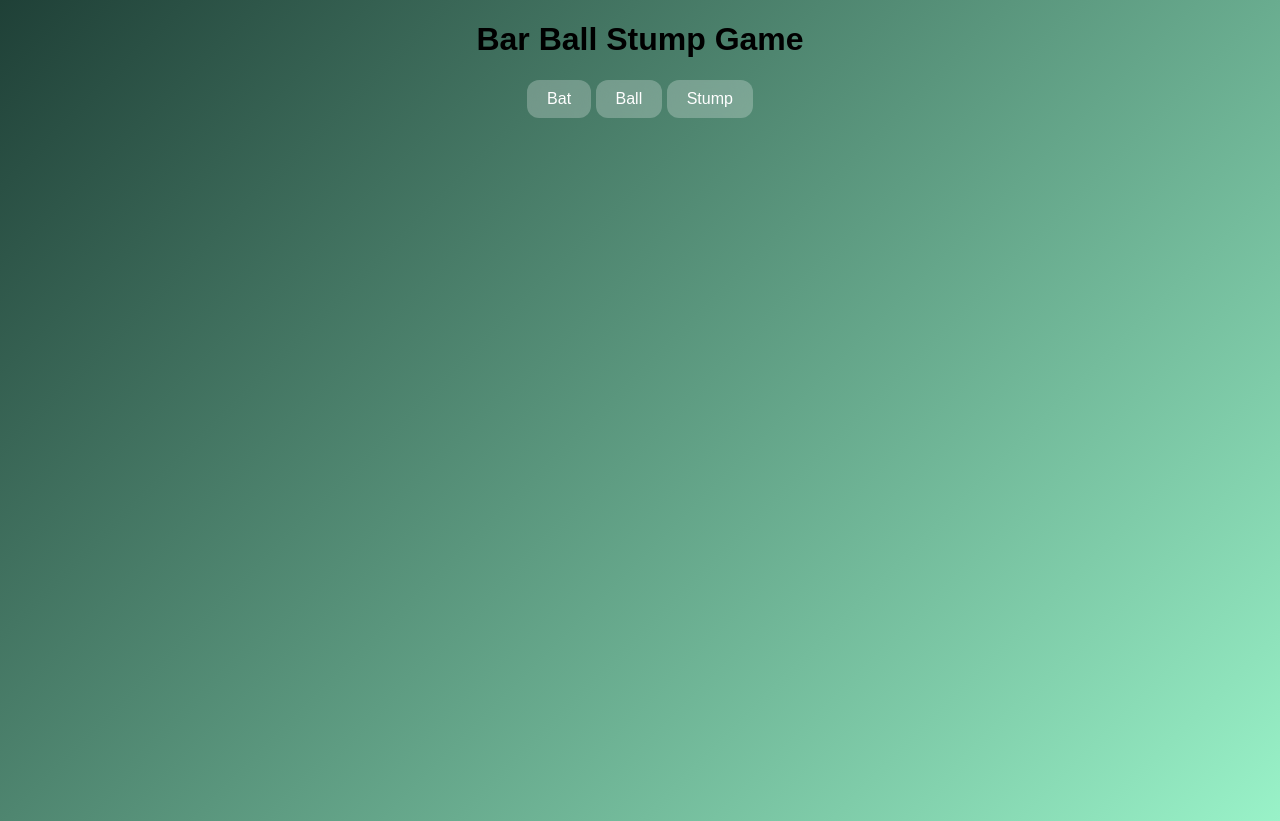
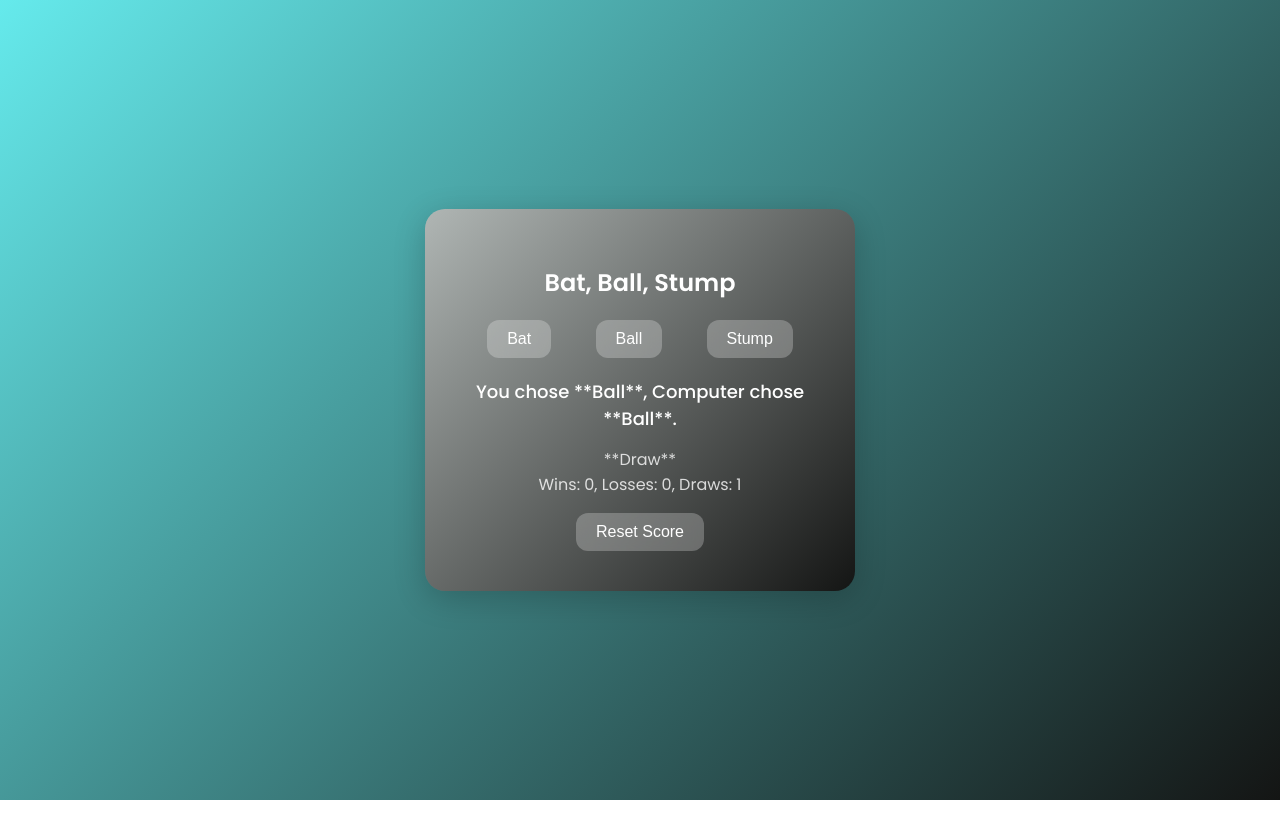
Before and after one commit to Turag9/Cricket_game, a plain HTML site: page index.html in a window 1280 px wide. Both pictures are taken after a click on the button "Ball". After the commit the page ends 800 px from the top, so only its background shows below. Drawn offline with Linux system fonts and the light colour scheme.

Commit message:
Updated CSS and bug fixes

```diff
--- a/index.html
+++ b/index.html
@@ -3,15 +3,22 @@
 <head>
     <meta charset="UTF-8">
     <meta name="viewport" content="width=device-width, initial-scale=1.0">
-    <title>Document</title>
+    <title>Bat Ball Stump Game</title>
     <link rel="stylesheet" href="style.css">
+    <link href="https://fonts.googleapis.com/css2?family=Poppins:wght@400;500;600&display=swap" rel="stylesheet">
 </head>
 <body>
-    <h1>Bar Ball Stump Game</h1>
-  <button onclick="playGame('Bat')">Bat</button>
-  <button onclick="playGame('Ball')">Ball</button>
-  <button onclick="playGame('Stump')">Stump</button>
-  <script src="script.js"></script>
-
+    <div class="game-container">
+        <h1>Bat, Ball, Stump</h1>
+        <div class="buttons">
+            <button onclick="playGame('Bat')">Bat</button>
+            <button onclick="playGame('Ball')">Ball</button>
+            <button onclick="playGame('Stump')">Stump</button>
+        </div>
+        <h2 id="result-text"></h2>
+        <p id="score-text"></p>
+        <button class="reset-button" onclick="resetScore()">Reset Score</button>
+    </div>
+    <script src="script.js"></script>
 </body>
 </html>
--- a/script.js
+++ b/script.js
@@ -1,10 +1,33 @@
+let score = JSON.parse(localStorage.getItem('score')) || {
+    win: 0,
+    lose: 0,
+    draw: 0
+};
+
+// Immediately update the score display when the page loads
+updatescore();
+
+function updatescore(result = '') {
+    const scoreText = document.getElementById('score-text');
+    if (scoreText) {
+        scoreText.innerHTML = `**${result}**<br>Wins: ${score.win}, Losses: ${score.lose}, Draws: ${score.draw}`;
+    }
+}
+
+function resultscore(userChoice, computerChoice) {
+    const resultText = document.getElementById('result-text');
+    if (resultText) {
+        resultText.innerHTML = `You chose **${userChoice}**, Computer chose **${computerChoice}**.`;
+    }
+}
+
 function playGame(userChoice) {
-      let randomNum = Math.random() * 3;
+    let randomNum = Math.random();
     let computerChoice;
 
-      if (randomNum < 1) {
+    if (randomNum < 1 / 3) {
         computerChoice = 'Bat';
-      } else if (randomNum < 2) {
+    } else if (randomNum < 2 / 3) {
         computerChoice = 'Ball';
     } else {
         computerChoice = 'Stump';
@@ -13,15 +36,34 @@
     let result;
     if (userChoice === computerChoice) {
         result = 'Draw';
+        score.draw += 1;
     } else if (
         (userChoice === 'Bat' && computerChoice === 'Ball') ||
         (userChoice === 'Ball' && computerChoice === 'Stump') ||
         (userChoice === 'Stump' && computerChoice === 'Bat')
     ) {
-        result = 'You Win';
+        result = 'You Win!';
+        score.win += 1;
     } else {
-        result = 'You Lose';
+        result = 'You Lose!';
+        score.lose += 1;
     }
 
-      alert(`You chose ${userChoice}, Computer chose ${computerChoice} → ${result}`);
+    // update local storage
+    localStorage.setItem('score', JSON.stringify(score));
+
+    updatescore(result);
+    resultscore(userChoice, computerChoice);
 }
+
+// reset local storage
+function resetScore() {
+    localStorage.removeItem('score');
+    score = {
+        win: 0,
+        lose: 0,
+        draw: 0
+    };
+    updatescore('Score Reset!');
+    document.getElementById('result-text').innerHTML = '';
+}
--- a/style.css
+++ b/style.css
@@ -1,29 +1,30 @@
 body {
     height: 100vh;
-  text-align: center;
-  background: linear-gradient(135deg, #1f4037, #99f2c8);
+    display: flex;
+    justify-content: center;
+    align-items: center;
+    background: linear-gradient(135deg, #65eaec, #141514);
     font-family: 'Poppins', sans-serif;
+    color: #fff;
     margin: 0;
 }
+
 .game-container {
-  background: rgba(255, 255, 255, 0.15);
+   background: linear-gradient(135deg, #b0b6b4, #141514);
     border-radius: 20px;
     padding: 40px;
     text-align: center;
     backdrop-filter: blur(15px);
     box-shadow: 0 8px 32px rgba(0, 0, 0, 0.2);
     width: 350px;
-  color: white;
 }
 
-/* Title */
 .game-container h1 {
     margin-bottom: 20px;
     font-size: 24px;
     font-weight: 600;
 }
 
-/* Buttons */
 .buttons {
     display: flex;
     justify-content: space-around;
@@ -48,12 +49,15 @@ button:hover {
     transform: scale(1.05);
 }
 
-/* Result Box */
-#result-box {
+#result-text {
     font-size: 18px;
     font-weight: 500;
-  padding: 15px;
-  border-radius: 12px;
-  background: rgba(255, 255, 255, 0.2);
+    margin-top: 20px;
     min-height: 40px;
 }
+
+#score-text {
+    font-size: 16px;
+    margin-top: 10px;
+    opacity: 0.8;
+}
```
Also changed, not shown: 1 other file. Lines whose indentation alone changed are shown as unchanged.
